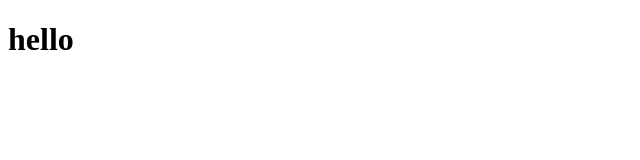
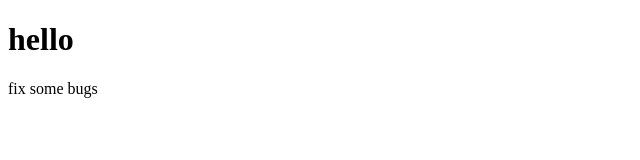
Before and after one commit to haseeb-211/gitCourse_day2, a plain HTML site: page index.html in a window 1280 px wide. Shown: the whole page, without its empty margins (0-640 px from the left). Drawn offline with Linux system fonts and the light colour scheme.

Commit message:
fix bugs

```diff
--- a/index.html
+++ b/index.html
@@ -7,5 +7,6 @@
 </head>
 <body>
     <h1>hello</h1>
+    <p>fix some bugs</p>
 </body>
 </html>
```
